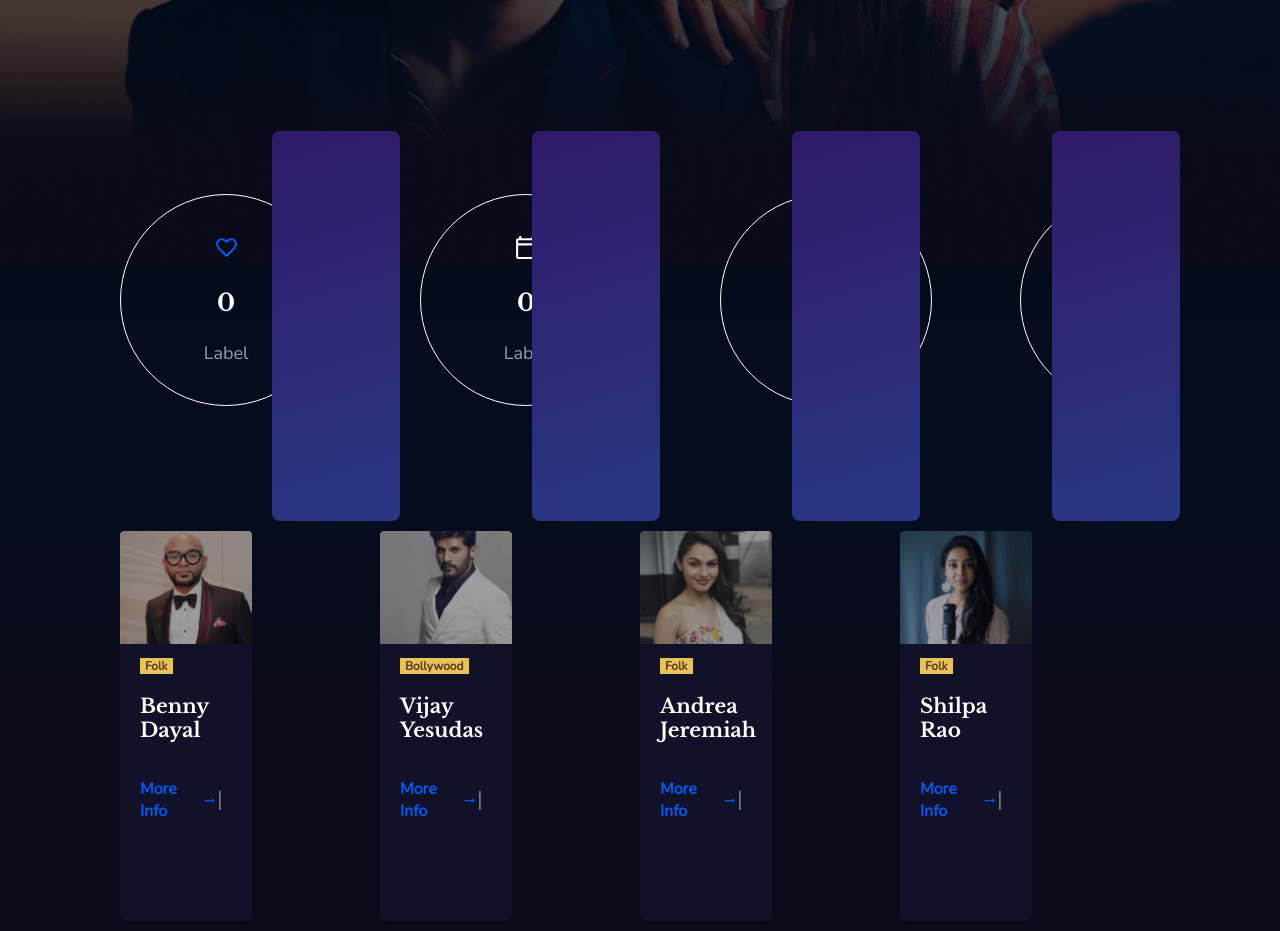
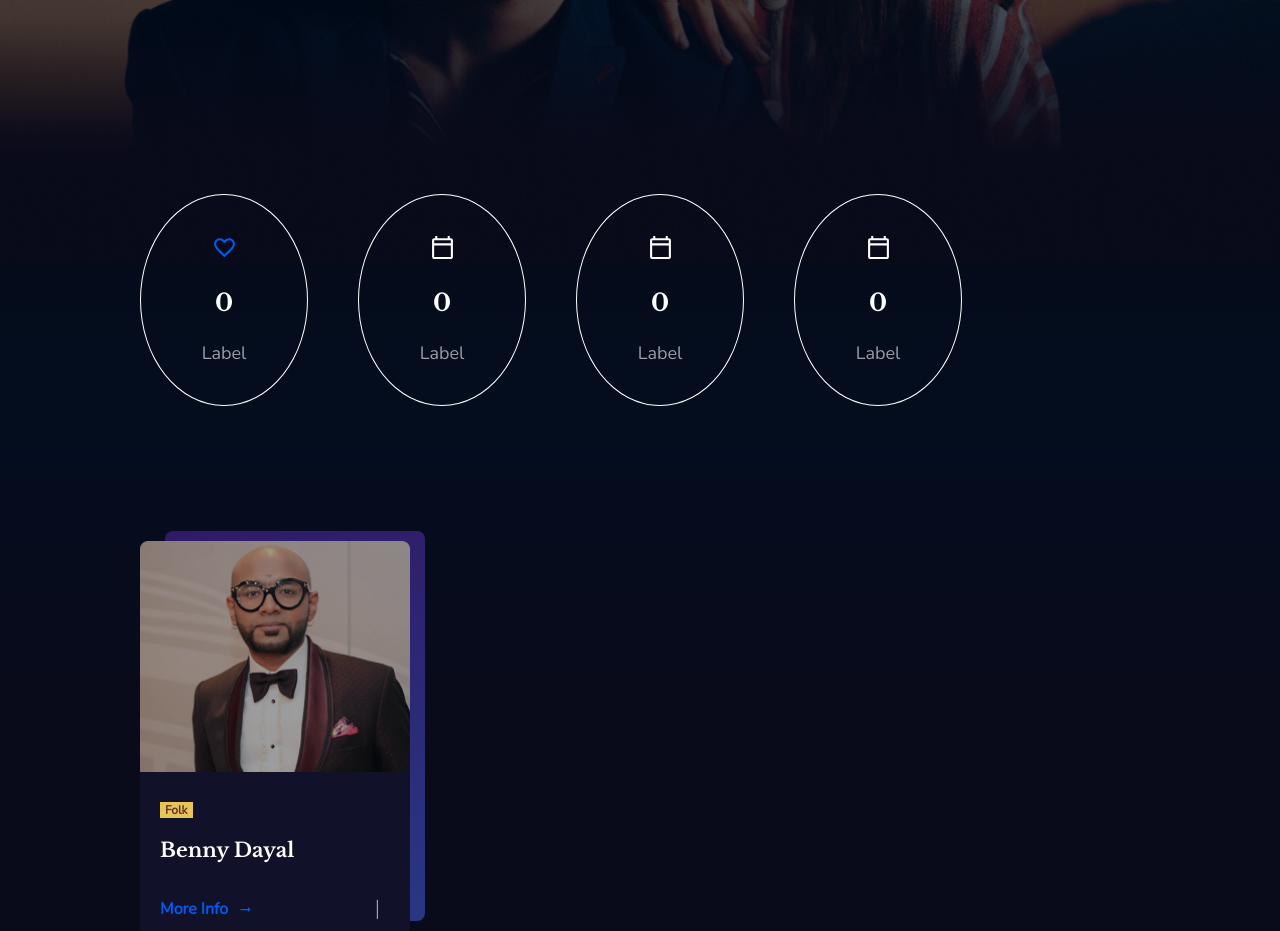
Before and after one commit to usaif1/homejam, a React (Create React App) app: page / in a window 1280 px wide. Shown: the part 500-1431 px from the top of the page. Built offline with nearby package versions, Linux system fonts and the light colour scheme; some icons are missing.

Commit message:
fixes to upcoming cards

```diff
--- a/src/components/common/ShadowCard.js
+++ b/src/components/common/ShadowCard.js
@@ -9,8 +9,10 @@ const ShadowCard = ({ children, style }) => {
 
   return (
     <>
-      <div className={classes.card}>{children}</div>
-      <div className={classes.shadow}></div>
+      <div className={classes.card}>
+        {children}
+        <div className={classes.shadow} />
+      </div>
     </>
   );
 };
--- a/src/components/common/styles.js
+++ b/src/components/common/styles.js
@@ -13,11 +13,11 @@ export const useStyles = makeStyles((theme) => ({
   },
   shadow: {
     position: "relative",
-    top: "-40rem",
-    left: "2rem",
+    top: "-40.5rem",
+    left: "2.5rem",
     borderRadius: "0.8rem",
     background: "linear-gradient(163.41deg, #301A68 0.11%, #234C97 170.69%)",
-    zIndex: "1",
+    zIndex: "-1",
     width: "26rem",
     height: "39rem",
   },
--- a/src/components/home/Labels.js
+++ b/src/components/home/Labels.js
@@ -54,7 +54,7 @@ const Labels = () => {
       }}
     >
       <Swiper
-        spaceBetween={window.innerWidth > 600 ? 50 : 18}
+        spaceBetween={window.innerWidth > 600 ? 50 : 15}
         slidesPerView={window.innerWidth > 600 ? 5 : 2}
       >
         {labels.map((label) => {
--- a/src/components/home/UpcomingShows.js
+++ b/src/components/home/UpcomingShows.js
@@ -1,6 +1,10 @@
 //dependencies
 import React from "react";
+import { Swiper, SwiperSlide } from "swiper/react";
 import ArrowRightAltIcon from "@material-ui/icons/ArrowRightAlt";
+
+// Import Swiper styles
+import "swiper/swiper-bundle.css";
 
 //imports
 import benny from "../../assets/upcoming/benny.png";
@@ -71,9 +75,17 @@ const UpcomingShows = () => {
 
   return (
     <div className={classes.upcomingContainer}>
-      {artists.map((artist) => {
-        return artistCard(artist);
-      })}
+      <Swiper
+        style={{ paddingTop: "1rem" }}
+        spaceBetween={window.innerWidth > 600 ? 50 : 5}
+        // slidesPerView={window.innerWidth > 600 ? 5 : }
+        // freeMode={true}
+        centeredSlides={true}
+      >
+        {artists.map((artist) => {
+          return <SwiperSlide>{artistCard(artist)}</SwiperSlide>;
+        })}
+      </Swiper>
     </div>
   );
 };
--- a/src/components/home/styles.js
+++ b/src/components/home/styles.js
@@ -89,15 +89,19 @@ export const useStyles = makeStyles((theme) => ({
   upcomingContainer: {
     marginTop: "12.5rem",
     display: "flex",
+    justifyContent: "space-around",
   },
 
   artistImage: {
     objectFit: "contain",
     width: "100%",
+    verticalAlign: "bottom",
   },
 
   contentContainer: {
-    marginLeft: "2rem",
+    paddingLeft: "2rem",
+    paddingTop: "3rem",
+    background: "#111229",
   },
 
   contentWrapper: {
@@ -111,6 +115,7 @@ export const useStyles = makeStyles((theme) => ({
     fontSize: "1.2rem",
     fontWeight: "600",
     fontFamily: "'Nunito', sans-serif",
+    margin: "0",
   },
 
   artistName: {
@@ -155,6 +160,10 @@ export const useStyles = makeStyles((theme) => ({
     opacity: "0.6",
   },
 
+  slideClass: {
+    width: "300px",
+  },
+
   /*Media Queries*/
   [theme.breakpoints.down("sm")]: {
     /*navbar*/
--- a/src/components/home/swiper.css
+++ b/src/components/home/swiper.css
@@ -4,15 +4,16 @@
 
 .swiper-wrapper {
   display: flex;
+  margin-left: 2rem;
 }
 
 .swiper-slide {
-  width: 25rem !important;
+  /* width: 25rem !important; */
 }
 
 /* media queries for swiper  */
 @media only screen and (max-width: 600px) {
   .swiper-slide {
-    width: initial !important;
+    /* width: initial !important; */
   }
 }
```
